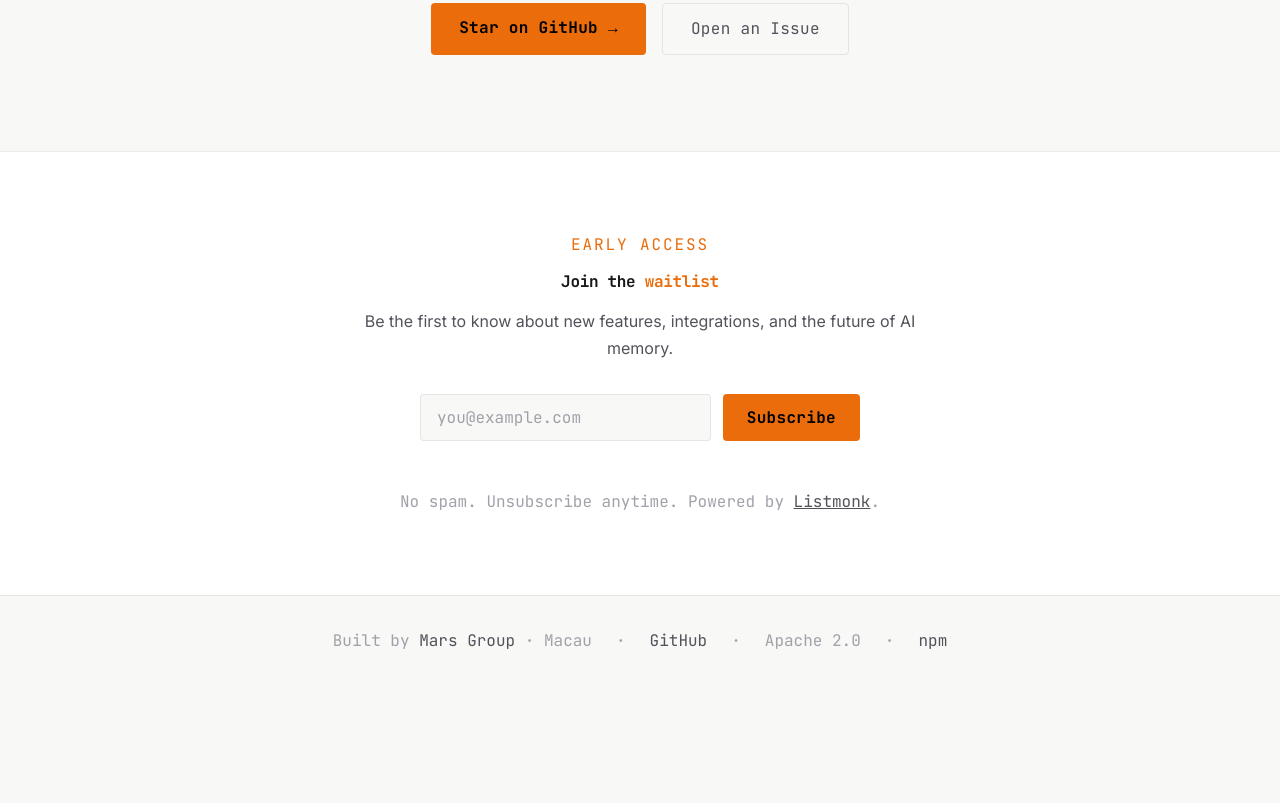
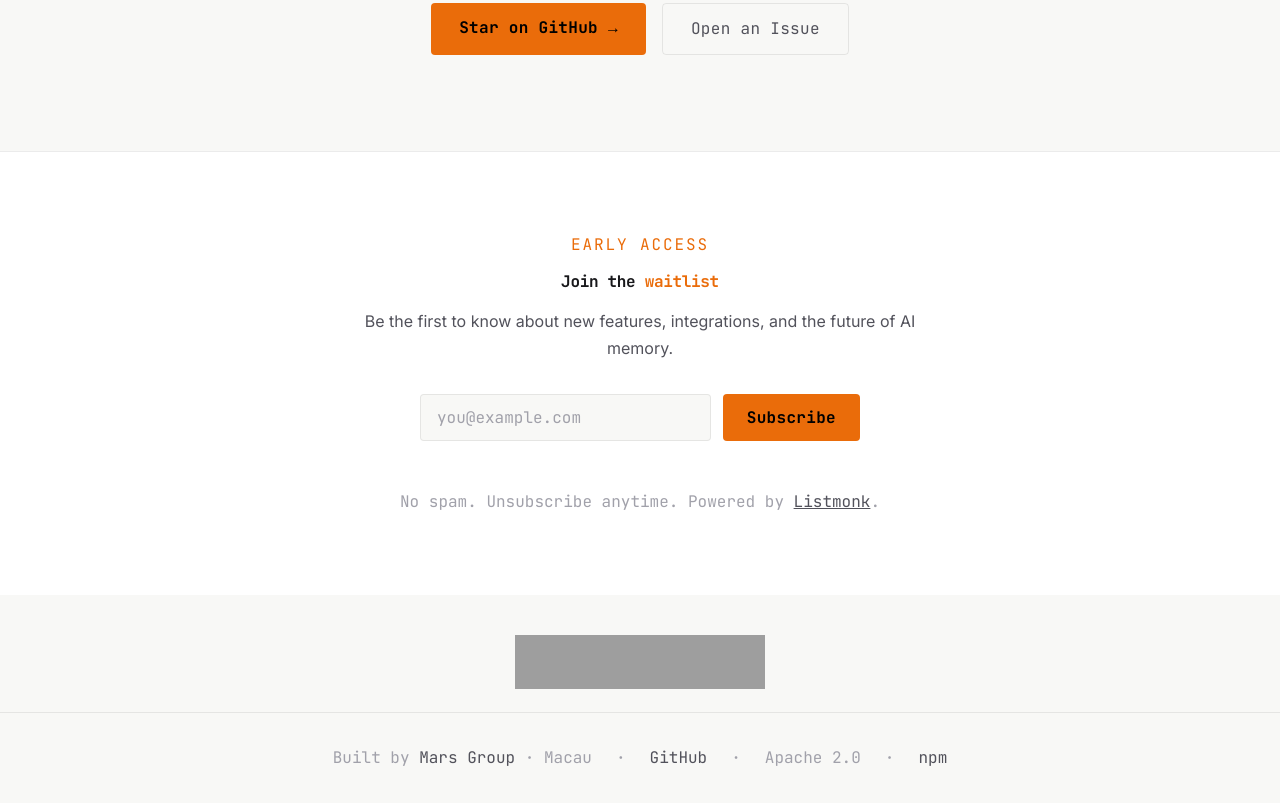
Before and after one commit to Marsmanleo/MarsNMe, a plain HTML site: page docs/index.html in a window 1280 px wide. Shown: the part 7396-8199 px from the top of the page. Before the commit the page ends 8081 px from the top, so only its background shows below. Drawn offline with Linux system fonts and the light colour scheme; grey boxes are pictures that could not be loaded.

Commit message:
feat: add Product Hunt badge to landing page (#61)
* feat: add Product Hunt badge to landing page footer

* fix: update PH badge with correct post_id and dark theme

```diff
--- a/docs/index.html
+++ b/docs/index.html
@@ -878,6 +878,13 @@ URL: http://127.0.0.1:18790/mcp</span></pre>
   </div>
 </section>
 
+<!-- PRODUCT HUNT BADGE -->
+<div style="text-align:center;padding:var(--space-10) 0 var(--space-4);">
+  <a href="https://www.producthunt.com/products/marsnme-not-just-context-continuity?embed=true&utm_source=badge-featured&utm_medium=badge&utm_campaign=badge-marsnme-not-just-context-continuity" target="_blank" rel="noopener noreferrer">
+    <img src="https://api.producthunt.com/widgets/embed-image/v1/featured.svg?post_id=1157115&theme=dark&t=1779883189885" alt="MarsNMe — Not Just Context. Continuity. | Product Hunt" style="width:250px;height:54px;" width="250" height="54" />
+  </a>
+</div>
+
 <!-- FOOTER -->
 <footer>
   <div style="display:flex;align-items:center;justify-content:center;gap:var(--space-6);flex-wrap:wrap;">
```
